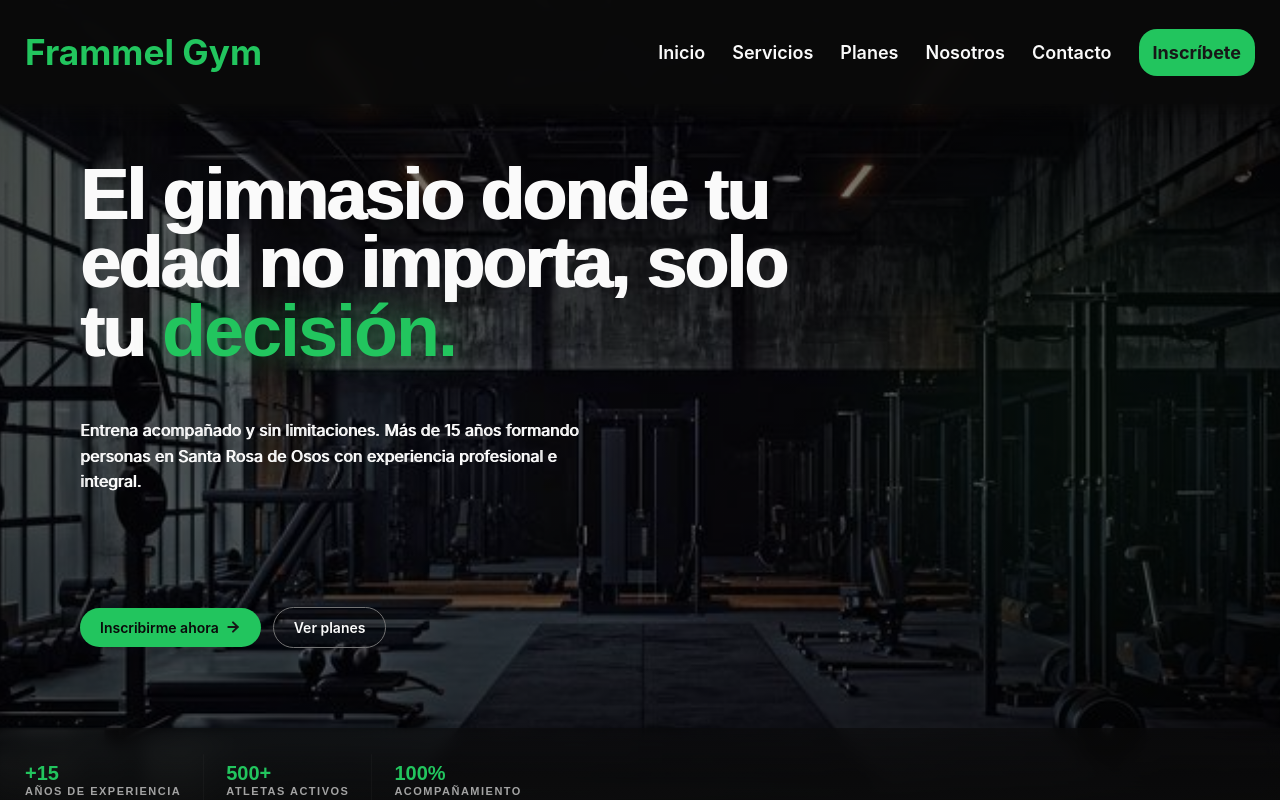
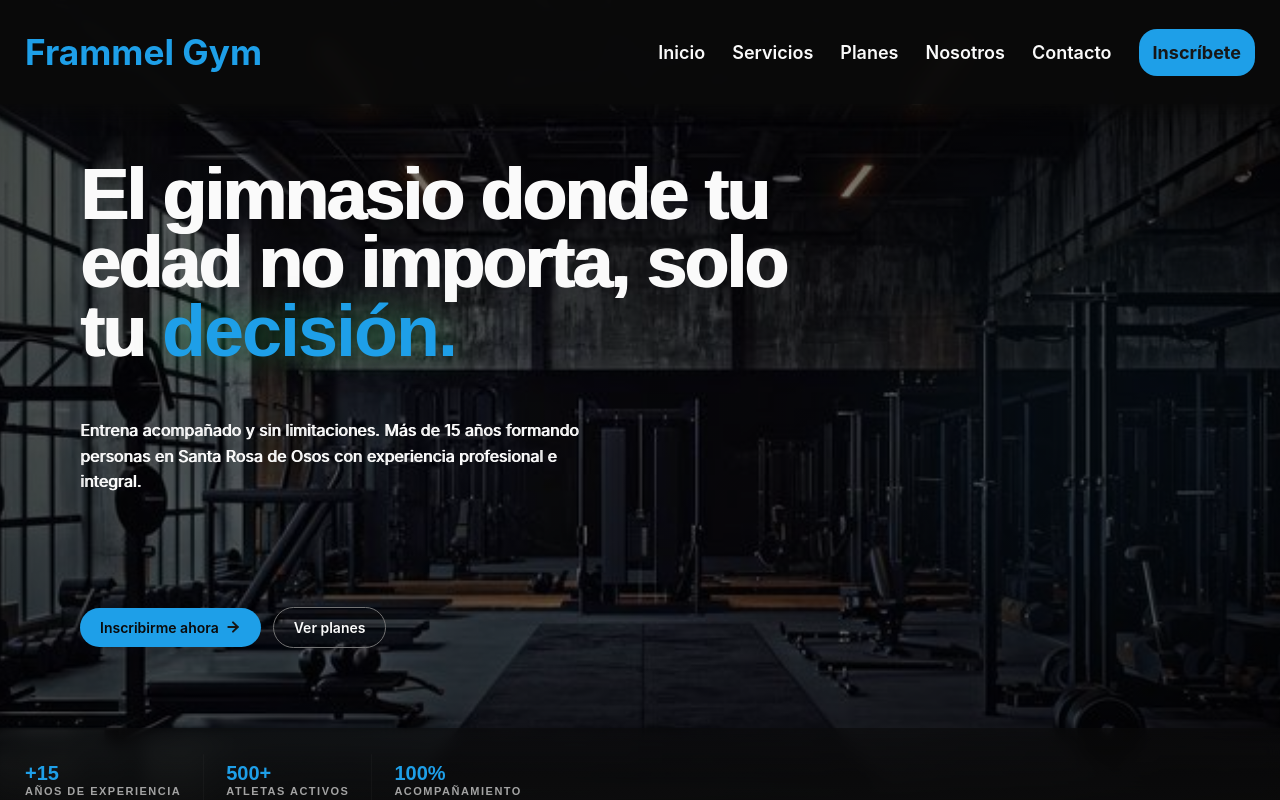
Before and after one commit to yepetopg/FrammelGym, a React (Create React App) app: page / in a window 1280 px wide. Shown: the top 800 px of the page. Built offline with nearby package versions, Linux system fonts and the light colour scheme.

Commit message:
feat(app): actualizar los colores

```diff
--- a/src/index.css
+++ b/src/index.css
@@ -41,17 +41,17 @@ body {
 
     /*==> Colores Primarios - Verde Esmeralda <==*/
 
-    --primary-50: #F0FDF4;
-    --primary-100: #DCFCE7;
-    --primary-200: #BBF7D0;
-    --primary-300: #86EFAC;
-    --primary-400: #4ADE80;
-    --primary-500: #22C55E;
-    --primary-600: #16A34A;
-    --primary-700: #15803D;
-    --primary-800: #166534;
-    --primary-900: #14532D;
-    --primary-950: #052E16;
+    --primary-50:  #EFF8FE;
+    --primary-100: #D9EFFD;
+    --primary-200: #B3DEFB;
+    --primary-300: #7DC8F8;
+    --primary-400: #3DAEF2;
+    --primary-500: #1E9FE8;
+    --primary-600: #0D7DC4;
+    --primary-700: #0B639E;
+    --primary-800: #0D5280;
+    --primary-900: #0F4468;
+    --primary-950: #092B45;
 
 
     /*==> Colores Secundarios - Gris Carbón <==*/
```
